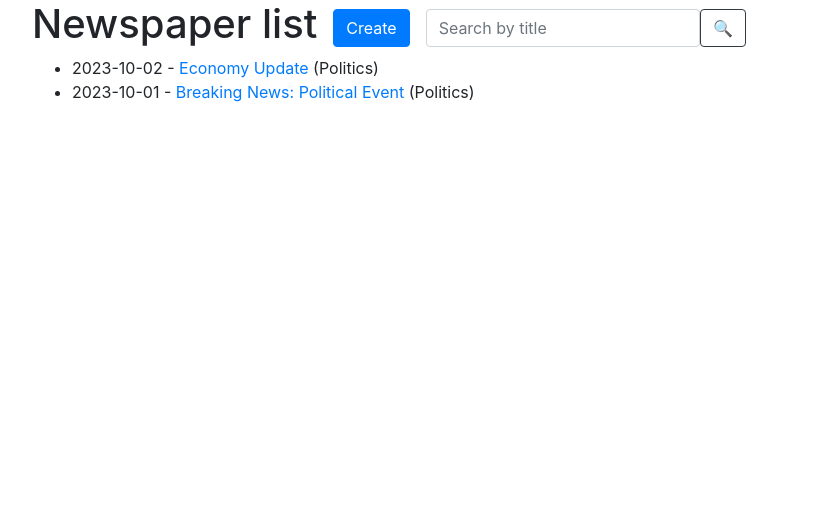
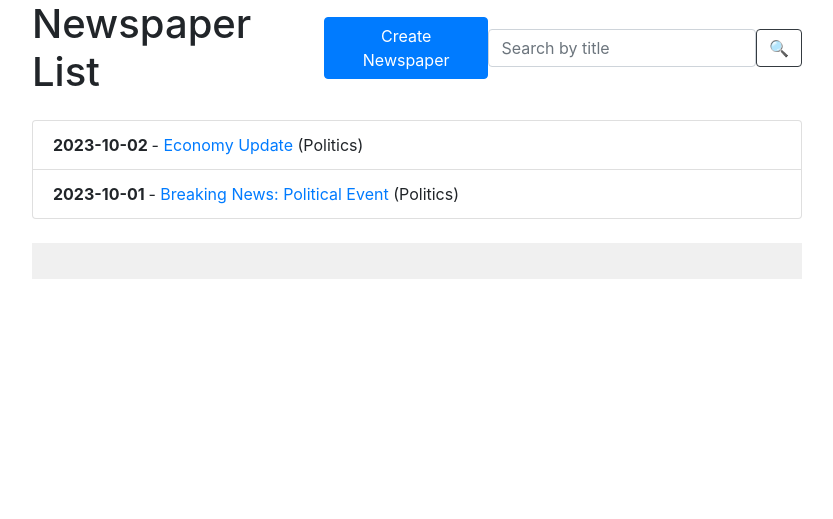
Before and after one commit to grungezz/news_flow_hub, a Django app: page /newspapers/ in a window 1280 px wide. Shown: the part 58-577 px from the top of the page, without its empty margins (223-1056 px from the left). Run offline with Django 4.2, Linux system fonts and the light colour scheme; a user stored in the database is signed in; data comes from the database, SQL or seed files in the repository.

Commit message:
Made newspaper list view much better

```diff
--- a/bureau/views.py
+++ b/bureau/views.py
@@ -70,7 +70,7 @@
 
 class NewspaperListView(generic.ListView):
     model = Newspaper
-    paginate_by = 10
+    paginate_by = 7
     queryset = (
         Newspaper.
         objects.all().
--- a/templates/bureau/newspaper_list.html
+++ b/templates/bureau/newspaper_list.html
@@ -2,12 +2,12 @@
 
 {% block content %}
   <div class="container" style="max-width: 800px; margin: 0 auto;">
-    <div class="d-flex justify-content-start align-items-center">
-      <h1 class="mr-3">Newspaper list</h1>
+    <div class="d-flex justify-content-between align-items-center mb-4">
+      <h1 class="mb-0">Newspaper List</h1>
 
       {% if user.is_authenticated %}
-        <a href="{% url 'bureau:newspaper-create' %}" class="btn btn-primary link-to-page mr-3">
-          Create
+        <a href="{% url 'bureau:newspaper-create' %}" class="btn btn-primary link-to-page">
+          Create Newspaper
         </a>
       {% endif %}
 
@@ -18,31 +18,66 @@
     </div>
 
     {% if newspaper_list %}
-      <ul>
+      <ul class="list-group">
         {% for newspaper in newspaper_list %}
-          <li>
-            {{ newspaper.published_year|date:"Y-m-d" }} -
-            <a href="{% url "bureau:newspaper-detail" pk=newspaper.id %}">{{ newspaper.title }}</a>
-            ({{ newspaper.topic.name }})
+          <li class="list-group-item">
+            <div class="d-flex justify-content-between align-items-center">
+              <div>
+                <span class="font-weight-bold">
+                  {{ newspaper.published_year|date:"Y-m-d" }}
+                </span> -
+                <a href="{% url "bureau:newspaper-detail" pk=newspaper.id %}">
+                  {{ newspaper.title }}
+                </a>
+                ({{ newspaper.topic.name }})
+              </div>
+              <div>
+                <!-- Add any additional information or actions here -->
+              </div>
+            </div>
           </li>
         {% endfor %}
       </ul>
 
-      <div class="pagination">
-        <span class="step-links">
-          {% if newspaper_list.has_previous %}
-            <a href="?page=1">&laquo; first</a>
-            <a href="?page={{ newspaper_list.previous_page_number }}">previous</a>
-          {% endif %}
+      <div class="mt-4">
+        <nav aria-label="Page navigation">
+          <ul class="pagination justify-content-center">
+            {% if newspaper_list.has_previous %}
+              <li class="page-item">
+                <a class="page-link" href="?page=1" aria-label="First">
+                  &laquo;&laquo;
+                </a>
+              </li>
+              <li class="page-item">
+                <a class="page-link" href="?page={{ newspaper_list.previous_page_number }}" aria-label="Previous">
+                  &laquo;
+                </a>
+              </li>
+            {% endif %}
 
-          {% if newspaper_list.has_next %}
-            <a href="?page={{ newspaper_list.next_page_number }}">next</a>
-            <a href="?page={{ newspaper_list.paginator.num_pages }}">last &raquo;</a>
-          {% endif %}
-        </span>
+            {% for i in newspaper_list.paginator.page_range %}
+              <li class="page-item {% if i == newspaper_list.number %}active{% endif %}">
+                <a class="page-link" href="?page={{ i }}">{{ i }}</a>
+              </li>
+            {% endfor %}
+
+            {% if newspaper_list.has_next %}
+              <li class="page-item">
+                <a class="page-link" href="?page={{ newspaper_list.next_page_number }}" aria-label="Next">
+                  &raquo;
+                </a>
+              </li>
+              <li class="page-item">
+                <a class="page-link" href="?page={{ newspaper_list.paginator.num_pages }}" aria-label="Last">
+                  &raquo;&raquo;
+                </a>
+              </li>
+            {% endif %}
+          </ul>
+        </nav>
       </div>
     {% else %}
-      <p>There are no newspapers in bureau</p>
+      <p class="mt-4">There are no newspapers in the bureau.</p>
     {% endif %}
   </div>
 {% endblock %}
```
